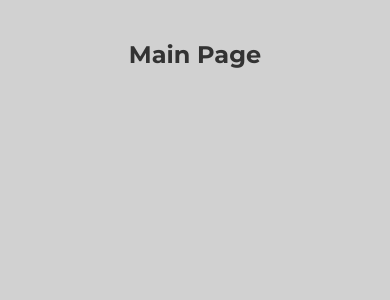
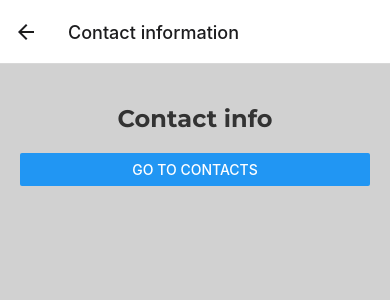
Before and after one commit to AndreiSusha/NewsApp_ReactNative, a React Native app: screen /Contacts in a window 390 px wide. Shown: the top 300 px of the page. Built offline with nearby package versions, Linux system fonts and the light colour scheme.

Commit message:
feat: added navigation functionality + buttons

```diff
--- a/App.js
+++ b/App.js
@@ -2,8 +2,7 @@ import React, { useState } from 'react';
 import { StyleSheet, View, Text } from 'react-native';
 import * as Font from 'expo-font';
 import AppLoading from 'expo-app-loading';
-import Main from './components/Main';
-import Contacts from './components/Contacts';
+import MainStack from './navigate';
 
 const fonts = () =>
   Font.loadAsync({
@@ -15,7 +14,7 @@ export default function App() {
   const [fontLoaded, setFontLoaded] = useState(false);
 
   if (fontLoaded) {
-    return <Main />;
+    return <MainStack />;
   } else {
     return (
       <AppLoading
--- a/components/Contacts.js
+++ b/components/Contacts.js
@@ -1,11 +1,16 @@
 import React from 'react';
-import { StyleSheet, View, Text } from 'react-native';
+import { StyleSheet, View, Text, Button } from 'react-native';
 import { gStyles } from '../styles/style';
 
-export default function Contacts() {
+export default function Contacts({ navigation }) {
+  const loadScene = () => {
+    navigation.goBack();
+    console.log('go back to Main');
+  };
   return (
     <View style={gStyles.main}>
       <Text style={gStyles.title}>Contact info</Text>
+      <Button title="Go to Contacts" onPress={loadScene} />
     </View>
   );
 }
--- a/components/Main.js
+++ b/components/Main.js
@@ -1,11 +1,17 @@
 import React from 'react';
-import { StyleSheet, View, Text } from 'react-native';
+import { StyleSheet, View, Text, Button } from 'react-native';
 import { gStyles } from '../styles/style';
 
-export default function Main() {
+export default function Main({ navigation }) {
+  const loadScene = () => {
+    navigation.navigate('Contacts');
+    console.log('Load Contacts');
+  };
+
   return (
     <View style={gStyles.main}>
       <Text style={gStyles.title}>Main Page</Text>
+      <Button title="Go to Contacts" onPress={loadScene} />
     </View>
   );
 }
```
